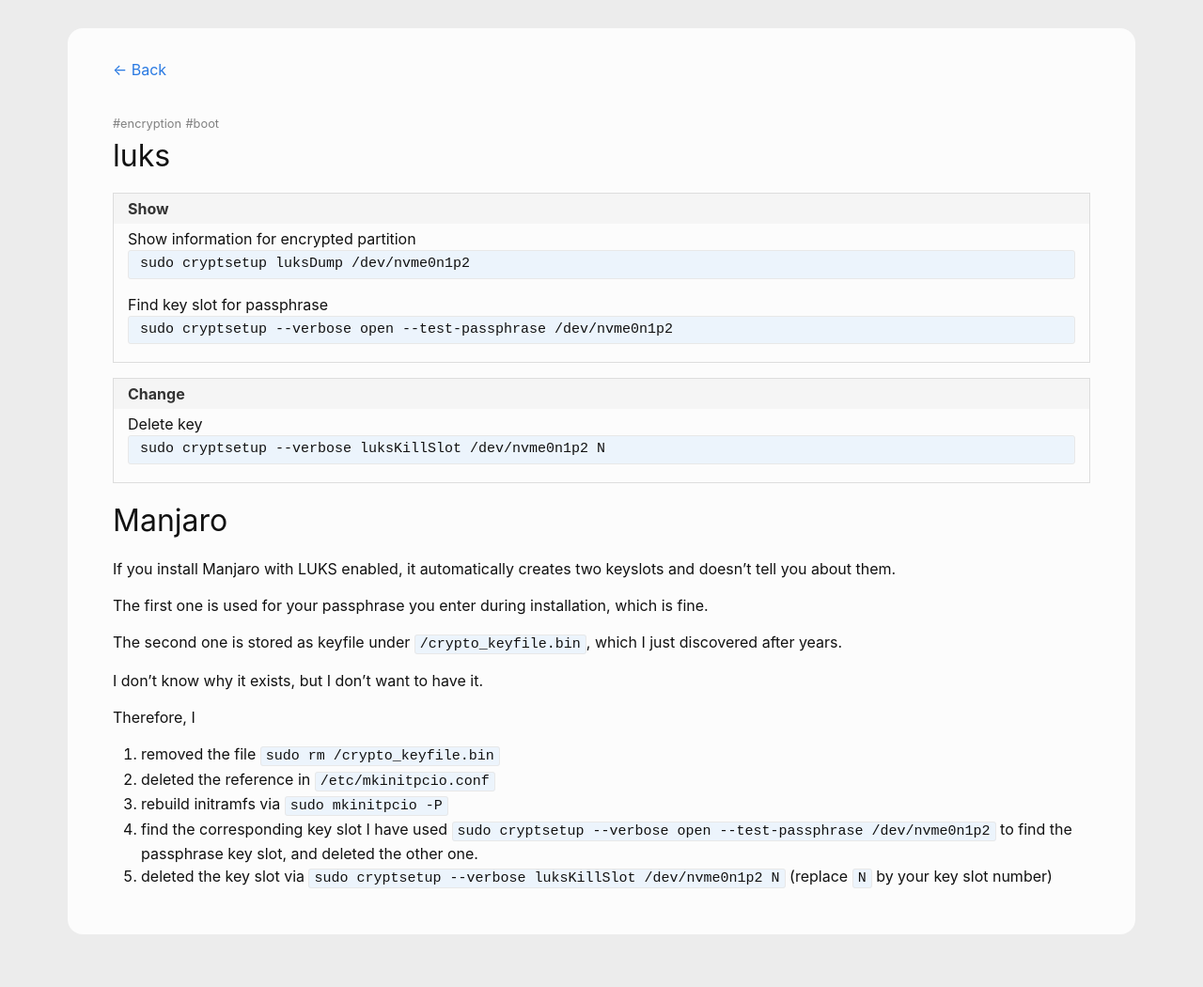
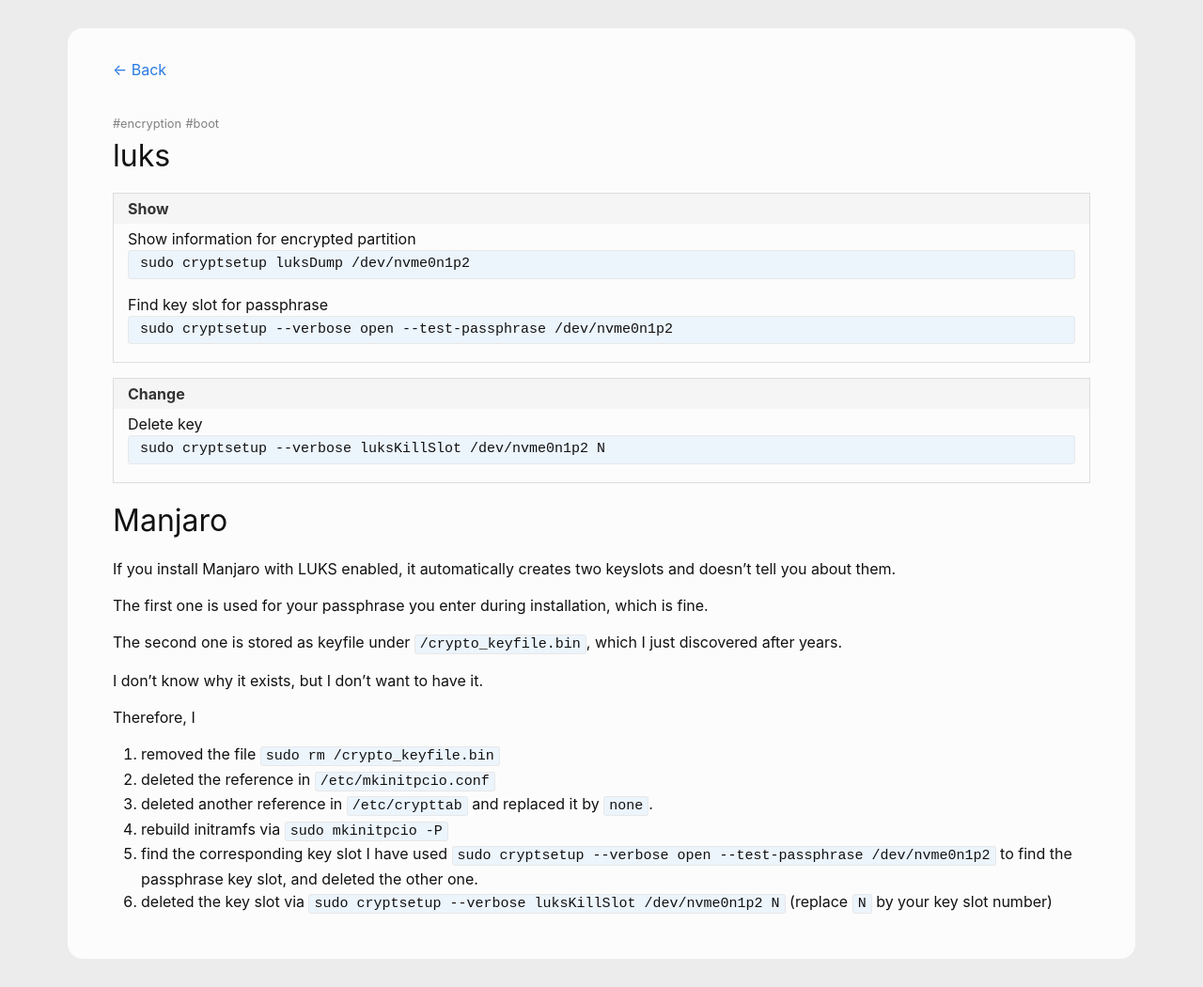
Before and after one commit to andreas-mausch/cheatsheets, a Jekyll site: the page built from _cheatsheets/luks.md, in a window 1280 px wide. Shown: the whole page at 94% size. Built offline with Jekyll 4.4.1, drawn with Linux system fonts in a browser that asks for light colours; before the commit the page ends 1024 px from its top, so only the background shows below that.

Commit message:
luks: mention /etc/crypttab reference

```diff
--- a/_cheatsheets/luks.md
+++ b/_cheatsheets/luks.md
@@ -27,6 +27,7 @@
 
 1. removed the file `sudo rm /crypto_keyfile.bin`
 1. deleted the reference in `/etc/mkinitpcio.conf`
+1. deleted another reference in `/etc/crypttab` and replaced it by `none`.
 1. rebuild initramfs via `sudo mkinitpcio -P`
 1. find the corresponding key slot
    I have used `sudo cryptsetup --verbose open --test-passphrase /dev/nvme0n1p2` to find the passphrase
```
